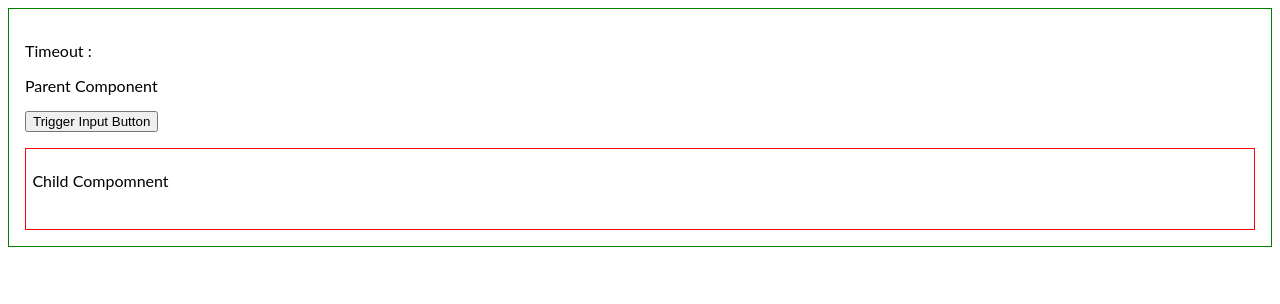
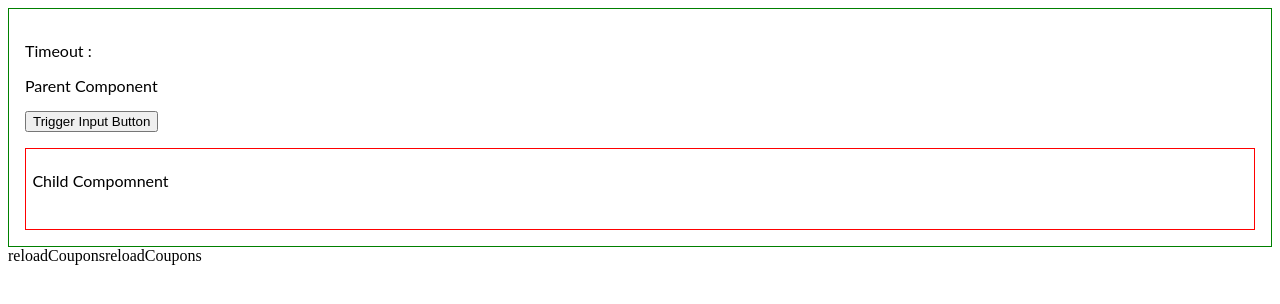
Before and after one commit to ktsangop/ui-input-hidden-focus, an Angular app: page / in a window 1280 px wide. Shown: the top 304 px of the page. Built offline with nearby package versions, Linux system fonts and the light colour scheme.

Commit message:
1 file modified

```diff
--- a/src/app/app.component.html
+++ b/src/app/app.component.html
@@ -8,3 +8,4 @@
     <hello></hello>
   </div>
 </div>
+reloadCouponsreloadCoupons
```
